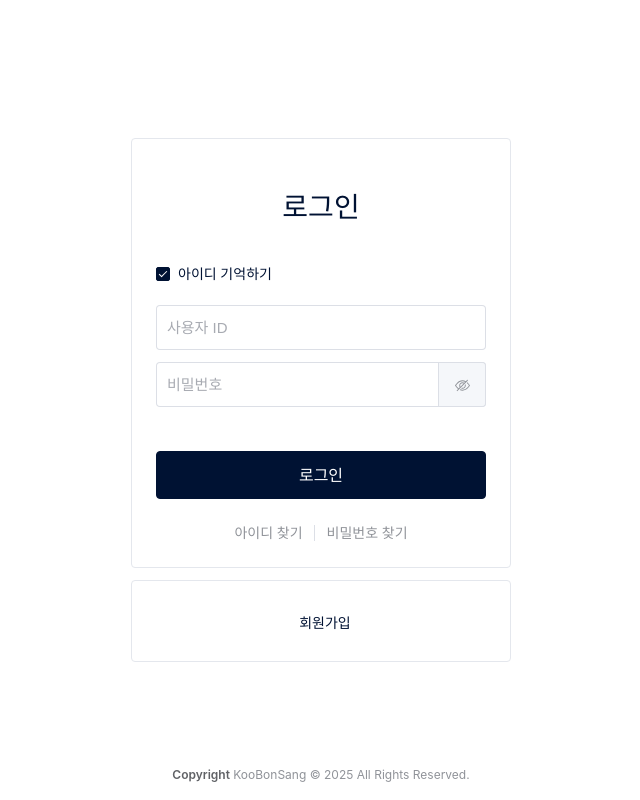
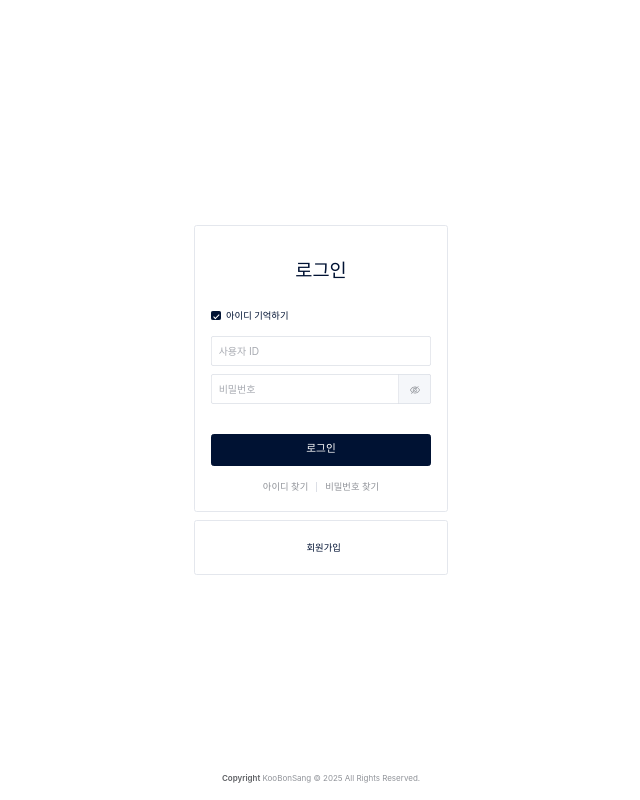
Before and after one commit to koobs97/BonsCore, a Vue app in the folder frontend/: page /login in a window 1280 px wide. Shown: the whole page, without its empty margins (319-959 px from the left). Built offline with nearby package versions, Linux system fonts and the light colour scheme; a web font is replaced by a local one; what ag-grid-community, v-calendar would draw is missing.

Commit message:
20250818 화면해상도에 따른 크기 자동 조절   - TODO : 수동 크기조절이 안되는 중

```diff
--- a/frontend/src/App.vue
+++ b/frontend/src/App.vue
@@ -1,19 +1,54 @@
 <script setup lang="ts">
-import { onActivated } from 'vue';
+import { onMounted, onUnmounted } from 'vue';
 import { useRouter } from 'vue-router';
 import { userStore } from "./store/userStore";
 
 const userStoreObj = userStore();
 const router = useRouter();
 
-onActivated(() => {
-  if(!userStoreObj.isLoggedIn) {
-    router.push('/login')
+/**
+ * 창 크기가 변경될 때마다 #app 요소의 zoom 속성을 다시 계산하고 적용합니다.
+ * 이 함수는 가장 간단하고 직접적인 방법입니다.
+ */
+const adjustZoom = () => {
+  const baseWidth = 1920; // 기준 너비
+  const baseHeight = 945;  // 기준 높이
+
+  const currentWidth = window.innerWidth;
+  const currentHeight = window.innerHeight;
+
+  // 너비와 높이 비율을 계산하여 더 작은 값을 zoom 레벨로 사용합니다.
+  const scaleX = currentWidth / baseWidth;
+  const scaleY = currentHeight / baseHeight;
+  const zoomLevel = Math.min(scaleX, scaleY);
+
+  const appElement = document.getElementById('app');
+  if (appElement) {
+    // #app 요소에 직접 zoom 스타일을 적용합니다.
+    appElement.style.zoom = `${zoomLevel}`;
   }
-  else {
-    router.push('/')
+};
+
+onMounted(() => {
+  if (!userStoreObj.isLoggedIn) {
+    router.push('/login');
+  } else {
+    router.push('/');
   }
-})
+
+  // 페이지가 처음 로드될 때와 창 크기가 바뀔 때마다 함수를 실행합니다.
+  adjustZoom();
+  window.addEventListener('resize', adjustZoom);
+});
+
+onUnmounted(() => {
+  // 컴포넌트가 사라질 때 이벤트 리스너를 제거하고 zoom을 초기화합니다.
+  window.removeEventListener('resize', adjustZoom);
+  const appElement = document.getElementById('app');
+  if (appElement) {
+    appElement.style.zoom = '1';
+  }
+});
 
 </script>
 
@@ -24,3 +59,30 @@ onActivated(() => {
 <style scoped>
 
 </style>
+<style>
+body {
+  margin: 0;
+  width: 100vw;
+  height: 100vh;
+  display: grid;
+  place-items: center;
+  overflow: hidden;
+  background-color: var(--el-bg-color); /* 배경색은 body에 유지 */
+}
+#app {
+
+  transform-origin: center center;
+  overflow: auto;
+  box-sizing: border-box;
+  transition: transform 0.2s ease-out;
+
+  /* --- ⬇️ 이 부분이 추가/수정되었습니다 ⬇️ --- */
+  /*
+    #app 스스로가 Flex 컨테이너가 되어,
+    내부의 컨텐츠(<router-view>)를 정중앙에 배치합니다.
+  */
+  display: flex;
+  flex-direction: column; /* 컨텐츠를 세로로 쌓음 */
+  align-items: center;     /* 수평 중앙 정렬 */
+}
+</style>
```
